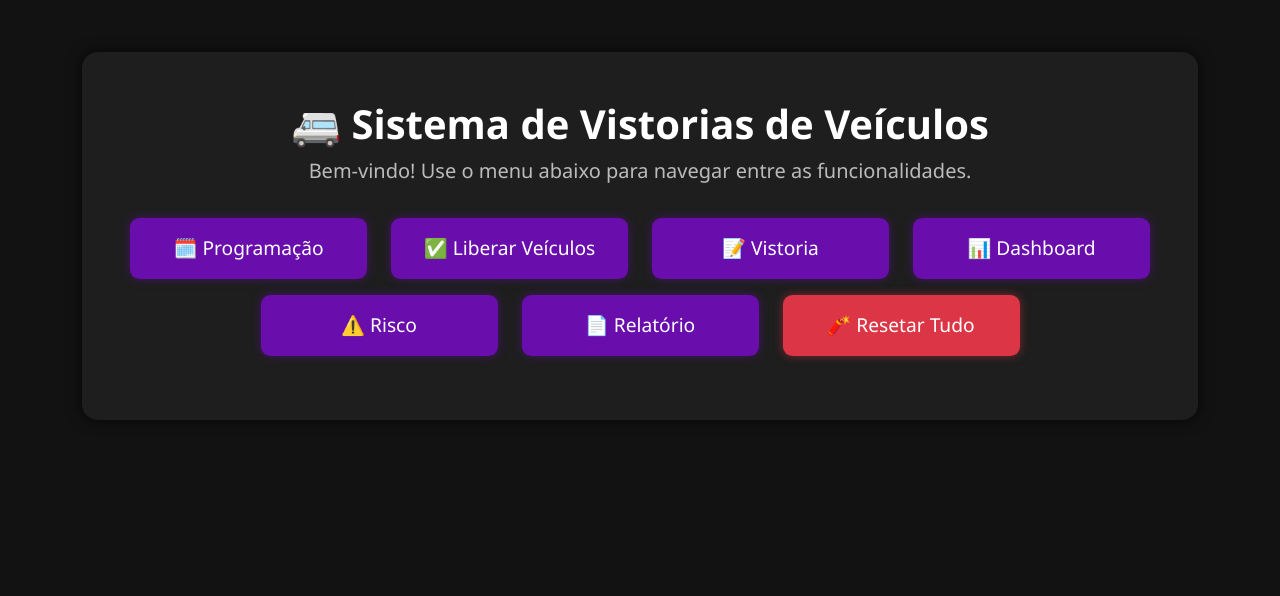
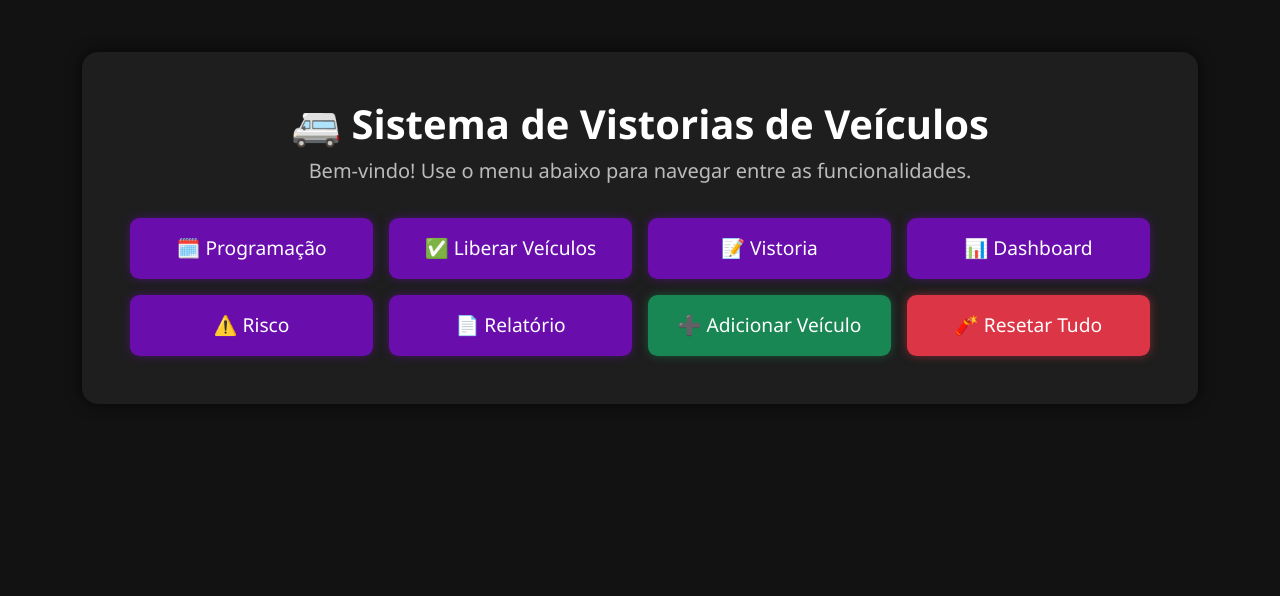
Before and after one commit to brenobucciarati/valeteiro-app, a Flask app: page / in a window 1280 px wide. Shown: the part 56-652 px from the top of the page. Run offline with Flask 3, Linux system fonts and the light colour scheme; a user stored in the database is signed in.

Commit message:
Update index.html

```diff
--- a/templates/index.html
+++ b/templates/index.html
@@ -23,15 +23,19 @@
         margin-bottom: 2rem;
     }
 
-    .btn-purple {
-        background: #6a0dad;
-        color: #fff;
+    .btn-purple, .btn-add, .btn-reset {
         font-size: 1.2rem;
         padding: 1rem;
         border: none;
-        transition: all 0.3s ease;
+        border-radius: 0.6rem;
+        width: 100%;
+        transition: 0.3s;
+    }
+
+    .btn-purple {
+        background: #6a0dad;
+        color: white;
         box-shadow: 0 0 10px #6a0dad80;
-        border-radius: 0.6rem;
     }
 
     .btn-purple:hover {
@@ -39,40 +43,22 @@
         transform: scale(1.05);
         box-shadow: 0 0 15px #6a0dadcc;
     }
-</style>
 
-<div class="dashboard-container text-center mt-5">
-    <h1 class="dashboard-title">🚐 Sistema de Vistorias de Veículos</h1>
-    <p class="dashboard-subtitle">Bem-vindo! Use o menu abaixo para navegar entre as funcionalidades.</p>
+    .btn-add {
+        background-color: #198754;
+        color: white;
+        box-shadow: 0 0 10px #19875480;
+    }
 
-    <div class="row justify-content-center">
-        <div class="col-md-4 col-lg-3 mb-3">
-            <a href="/programacao" class="btn btn-purple w-100">🗓️ Programação</a>
-        </div>
-        <div class="col-md-4 col-lg-3 mb-3">
-            <a href="/pre_vistoria" class="btn btn-purple w-100">✅ Liberar Veículos</a>
-        </div>
-        <div class="col-md-4 col-lg-3 mb-3">
-            <a href="/vistoria" class="btn btn-purple w-100">📝 Vistoria</a>
-        </div>
-        <div class="col-md-4 col-lg-3 mb-3">
-            <a href="/dashboard" class="btn btn-purple w-100">📊 Dashboard</a>
-        </div>
-        <div class="col-md-4 col-lg-3 mb-3">
-            <a href="/risco" class="btn btn-purple w-100">⚠️ Risco</a>
-        </div>
-        <div class="col-md-4 col-lg-3 mb-3">
-            <a href="/relatorio_botao" class="btn btn-purple w-100">📄 Relatório</a>
-        </div>
-    <style>
+    .btn-add:hover {
+        background-color: #157347;
+        transform: scale(1.05);
+        box-shadow: 0 0 15px #198754cc;
+    }
+
     .btn-reset {
         background-color: #dc3545;
         color: white;
-        font-size: 1.2rem;
-        padding: 1rem;
-        border: none;
-        border-radius: 0.6rem;
-        transition: 0.3s;
         box-shadow: 0 0 10px #dc354580;
     }
 
@@ -83,12 +69,40 @@
     }
 </style>
 
-<div class="col-md-4 col-lg-3 mb-3">
-    <form method="POST" action="{{ url_for('reset_dados') }}" onsubmit="return confirm('⚠️ Tem certeza que deseja RESETAR TODOS OS DADOS?');">
-        <button type="submit" class="btn-reset w-100">
-            🧨 Resetar Tudo
-        </button>
-    </form>
+<div class="dashboard-container text-center mt-5">
+    <h1 class="dashboard-title">🚐 Sistema de Vistorias de Veículos</h1>
+    <p class="dashboard-subtitle">Bem-vindo! Use o menu abaixo para navegar entre as funcionalidades.</p>
+
+    <div class="row justify-content-center g-3">
+        <!-- Primeira linha -->
+        <div class="col-md-3 col-sm-6">
+            <a href="/programacao" class="btn btn-purple">🗓️ Programação</a>
+        </div>
+        <div class="col-md-3 col-sm-6">
+            <a href="/pre_vistoria" class="btn btn-purple">✅ Liberar Veículos</a>
+        </div>
+        <div class="col-md-3 col-sm-6">
+            <a href="/vistoria" class="btn btn-purple">📝 Vistoria</a>
+        </div>
+        <div class="col-md-3 col-sm-6">
+            <a href="/dashboard" class="btn btn-purple">📊 Dashboard</a>
+        </div>
+
+        <!-- Segunda linha -->
+        <div class="col-md-3 col-sm-6">
+            <a href="/risco" class="btn btn-purple">⚠️ Risco</a>
+        </div>
+        <div class="col-md-3 col-sm-6">
+            <a href="/relatorio_botao" class="btn btn-purple">📄 Relatório</a>
+        </div>
+        <div class="col-md-3 col-sm-6">
+            <a href="/adicionar_veiculo" class="btn btn-add">➕ Adicionar Veículo</a>
+        </div>
+        <div class="col-md-3 col-sm-6">
+            <form method="POST" action="{{ url_for('reset_dados') }}" onsubmit="return confirm('⚠️ Tem certeza que deseja RESETAR TODOS OS DADOS?');">
+                <button type="submit" class="btn btn-reset">🧨 Resetar Tudo</button>
+            </form>
+        </div>
+    </div>
 </div>
-
 {% endblock %}
```
